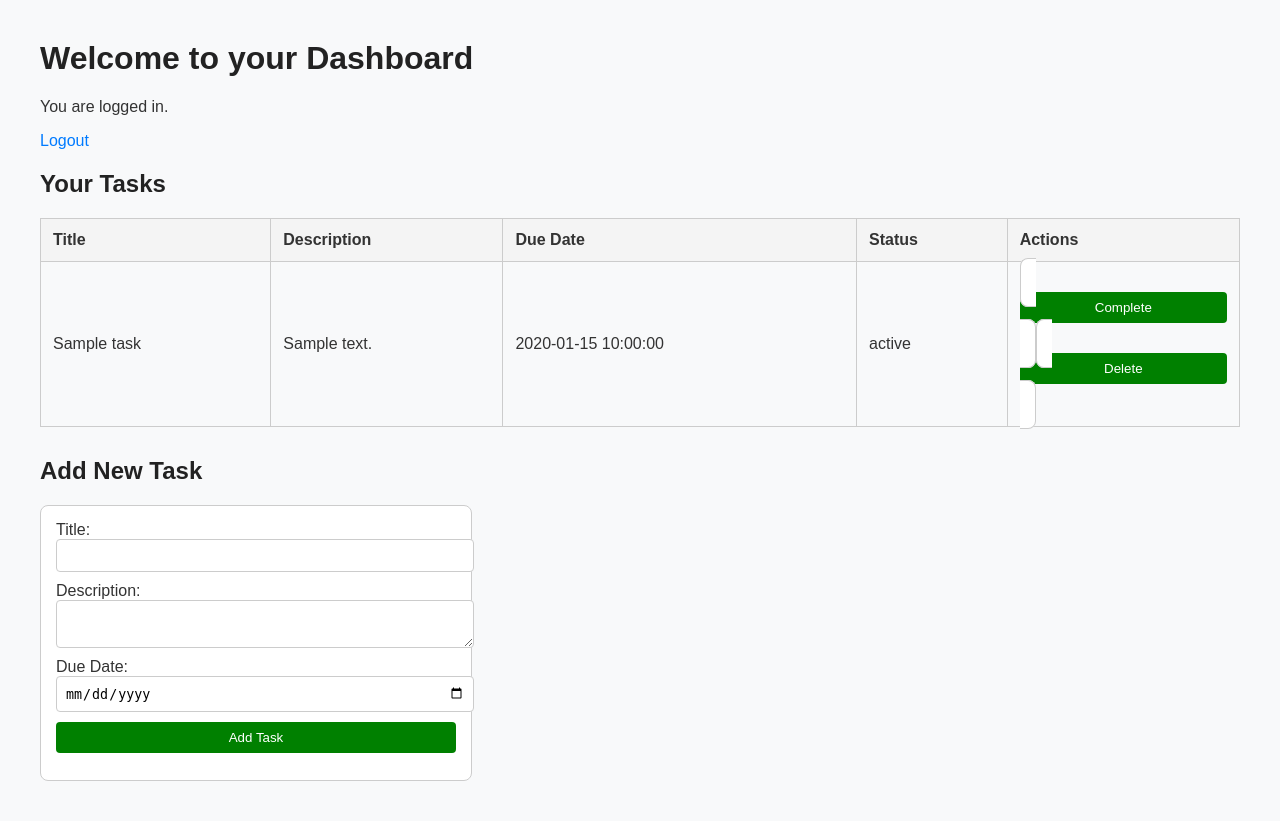
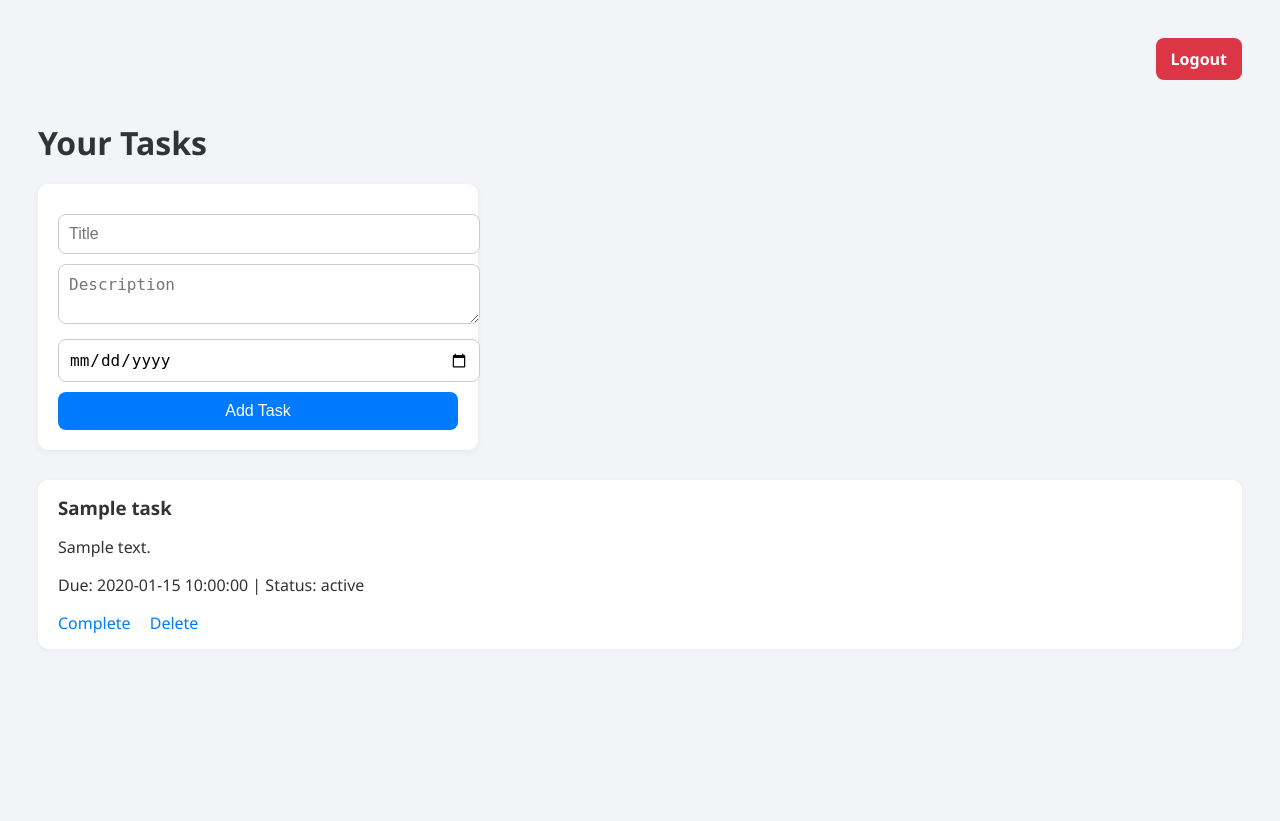
Before and after one commit to ReevaShenoy/Task-Management-System, a PHP site: page /dashboard.php in a window 1280 px wide. After the commit the page ends 649 px from the top, so only its background shows below. Run offline with PHP 8.4, Linux system fonts and the light colour scheme; the visitor is signed in with stand-in values (Sample User, id 1); tables that the repository leaves empty or names only in its code hold one stand-in row (values such as "Sample post").

Commit message:
code files are working

```diff
--- a/backend/db_config.php
+++ b/backend/db_config.php
@@ -5,8 +5,8 @@ $pass = "vitbkt3y@reeva";
 $db = "task_management";
 
 try {
-    $conn = new PDO("mysql:host=$host;dbname=$db", $user, $pass);
-    $conn->setAttribute(PDO::ATTR_ERRMODE, PDO::ERRMODE_EXCEPTION);
+    $pdo = new PDO("mysql:host=$host;dbname=$db", $user, $pass);
+    $pdo->setAttribute(PDO::ATTR_ERRMODE, PDO::ERRMODE_EXCEPTION);
 }
 catch (PDOException $e) {
     die("Connection failed: " . $e->getMessage());
--- a/backend/logout.php
+++ b/backend/logout.php
@@ -1,6 +1,6 @@
 <?php
 session_start();
 session_destroy();
-header("Location: login.php");
+header("Location: ../login.php");
 exit;
 ?>
--- a/dashboard.php
+++ b/dashboard.php
@@ -1,17 +1,14 @@
 <?php
 session_start();
 if (!isset($_SESSION['user_id'])) {
-    header("Location: backend/login.php");
-    exit;
+    header("Location: login.php");
+    exit();
 }
-
-include("backend/db_config.php");
+include 'backend/db_config.php';
 $user_id = $_SESSION['user_id'];
 
-// Fetch tasks
-$stmt = $conn->prepare("SELECT task_id, user_id, title, description, due_date, status FROM tasks WHERE user_id = :user_id ORDER BY due_date ASC");
-$stmt->bindParam(':user_id', $user_id, PDO::PARAM_INT);
-$stmt->execute();
+$stmt = $pdo->prepare("SELECT * FROM tasks WHERE user_id = ? ORDER BY due_date ASC");
+$stmt->execute([$user_id]);
 $tasks = $stmt->fetchAll(PDO::FETCH_ASSOC);
 ?>
 
@@ -20,102 +17,32 @@ $tasks = $stmt->fetchAll(PDO::FETCH_ASSOC);
 <head>
     <title>Dashboard</title>
     <link rel="stylesheet" href="style.css">
-    <style>
-        table {
-            border-collapse: collapse;
-            width: 100%;
-            margin-top: 20px;
-        }
-        table, th, td {
-            border: 1px solid #ccc;
-        }
-        th, td {
-            padding: 12px;
-            text-align: left;
-        }
-        th {
-            background-color: #f4f4f4;
-        }
-        form.inline {
-            display: inline;
-        }
-        .add-task {
-            margin-top: 30px;
-        }
-        input[type="text"], textarea, input[type="date"] {
-            width: 100%;
-            padding: 8px;
-            margin-bottom: 10px;
-        }
-        button {
-            padding: 8px 16px;
-            background-color: green;
-            color: white;
-            border: none;
-            cursor: pointer;
-        }
-        button:hover {
-            background-color: darkgreen;
-        }
-    </style>
 </head>
 <body>
-    <h1>Welcome to your Dashboard</h1>
-    <p>You are logged in.</p>
-    <a href="backend/logout.php">Logout</a>
+    <div class="header">
+        <a href="backend/logout.php" class="logout-button">Logout</a>
+    </div>
 
-    <h2>Your Tasks</h2>
+    <h1>Your Tasks</h1>
 
-    <?php if (count($tasks) > 0): ?>
-        <table>
-            <thead>
-                <tr>
-                    <th>Title</th>
-                    <th>Description</th>
-                    <th>Due Date</th>
-                    <th>Status</th>
-                    <th>Actions</th>
-                </tr>
-            </thead>
-            <tbody>
-                <?php foreach ($tasks as $task): ?>
-                    <tr>
-                        <td><?php echo htmlspecialchars($task['title']); ?></td>
-                        <td><?php echo nl2br(htmlspecialchars($task['description'])); ?></td>
-                        <td><?php echo htmlspecialchars($task['due_date']); ?></td>
-                        <td><?php echo htmlspecialchars($task['status']); ?></td>
-                        <td>
-                            <?php if ($task['status'] !== 'completed'): ?>
-                                <form class="inline" action="backend/complete_task.php" method="POST">
-                                    <input type="hidden" name="task_id" value="<?php echo $task['task_id']; ?>">
-                                    <button type="submit">Complete</button>
-                                </form>
-                            <?php endif; ?>
-                            <form class="inline" action="backend/delete_task.php" method="POST">
-                                <input type="hidden" name="task_id" value="<?php echo $task['task_id']; ?>">
-                                <button type="submit">Delete</button>
-                            </form>
-                        </td>
-                    </tr>
-                <?php endforeach; ?>
-            </tbody>
-        </table>
-    <?php else: ?>
-        <p>No tasks yet.</p>
-    <?php endif; ?>
-
-    <h2 class="add-task">Add New Task</h2>
-    <form action="backend/add_task.php" method="POST">
-        <label>Title:</label>
-        <input type="text" name="title" required>
-
-        <label>Description:</label>
-        <textarea name="description"></textarea>
-
-        <label>Due Date:</label>
+    <form action="backend/add_task.php" method="post" class="task-form">
+        <input type="text" name="title" placeholder="Title" required>
+        <textarea name="description" placeholder="Description"></textarea>
         <input type="date" name="due_date">
-
         <button type="submit">Add Task</button>
     </form>
+
+    <?php foreach ($tasks as $row): ?>
+        <div class="task">
+            <h3><?= htmlspecialchars($row['title']) ?></h3>
+            <p><?= htmlspecialchars($row['description']) ?></p>
+            <p>Due: <?= $row['due_date'] ?> | Status: <?= $row['status'] ?></p>
+            <div class="actions">
+                <a href="backend/complete_task.php?id=<?= $row['task_id'] ?>">Complete</a>
+                <a href="backend/delete_task.php?id=<?= $row['task_id'] ?>">Delete</a>
+            </div>
+        </div>
+    <?php endforeach; ?>
+
 </body>
 </html>
--- a/style.css
+++ b/style.css
@@ -1,48 +1,99 @@
 body {
-    font-family: Arial, sans-serif;
-    margin: 40px;
-    background-color: #f8f9fa;
+    font-family: 'Segoe UI', Tahoma, sans-serif;
+    background: #f2f4f8;
+    padding: 30px;
     color: #333;
 }
 
-h1, h2 {
-    color: #222;
+h1 {
+    margin-bottom: 20px;
 }
 
-form {
-    margin-top: 20px;
-    padding: 15px;
-    background: #ffffff;
+.task-form {
+    background: #fff;
+    padding: 20px;
+    border-radius: 10px;
+    box-shadow: 0 2px 8px rgba(0, 0, 0, 0.05);
+    margin-bottom: 30px;
+    max-width: 400px;
+}
+
+.task-form input,
+.task-form textarea,
+.task-form button {
+    width: 100%;
+    padding: 10px;
+    margin-top: 10px;
+    font-size: 1rem;
     border: 1px solid #ccc;
-    max-width: 400px;
     border-radius: 8px;
 }
 
-input, textarea, button {
-    display: block;
-    width: 100%;
-    margin-bottom: 12px;
-    padding: 10px;
-    border: 1px solid #ccc;
-    border-radius: 4px;
-}
-
-button {
-    background-color: #28a745;
+.task-form button {
+    background-color: #007bff;
     color: white;
     border: none;
     cursor: pointer;
 }
 
-button:hover {
-    background-color: #218838;
+.task-form button:hover {
+    background-color: #0056b3;
 }
 
-a {
+.task {
+    background: #fff;
+    padding: 15px 20px;
+    border-radius: 10px;
+    margin-bottom: 20px;
+    box-shadow: 0 1px 5px rgba(0, 0, 0, 0.05);
+}
+
+.task h3 {
+    margin: 0 0 5px 0;
+}
+
+.actions {
+    margin-top: 10px;
+}
+
+.actions a {
     color: #007bff;
+    margin-right: 15px;
     text-decoration: none;
 }
 
-a:hover {
+.actions a:hover {
     text-decoration: underline;
 }
+
+.logout {
+    display: inline-block;
+    margin-top: 20px;
+    color: #dc3545;
+    text-decoration: none;
+}
+
+.logout:hover {
+    text-decoration: underline;
+}
+
+.header {
+    display: flex;
+    justify-content: flex-end;
+    padding-bottom: 20px;
+}
+
+.logout-button {
+    background-color: #dc3545;
+    color: white;
+    padding: 10px 15px;
+    border: none;
+    border-radius: 8px;
+    text-decoration: none;
+    font-weight: bold;
+    transition: background 0.3s ease;
+}
+
+.logout-button:hover {
+    background-color: #c82333;
+}
```
Also changed, not shown: backend/add_task.php (+10 -30 lines), backend/complete_task.php (+13 -0 lines), backend/delete_task.php (+13 -0 lines), backend/login.php (+11 -33 lines), backend/register.php (+11 -36 lines).
